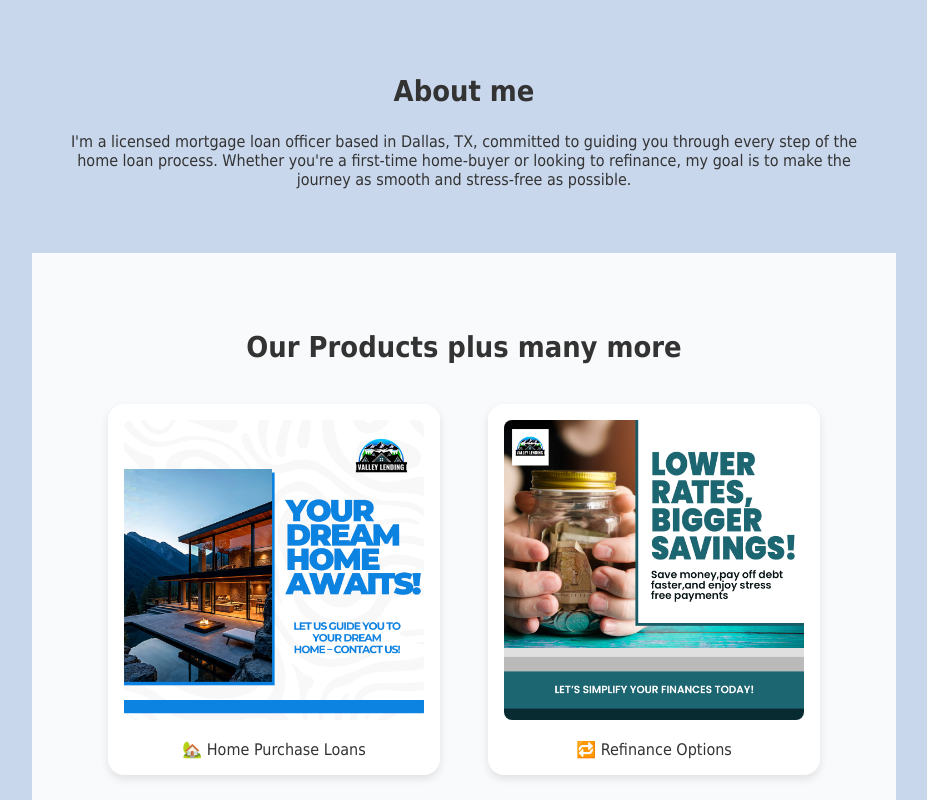
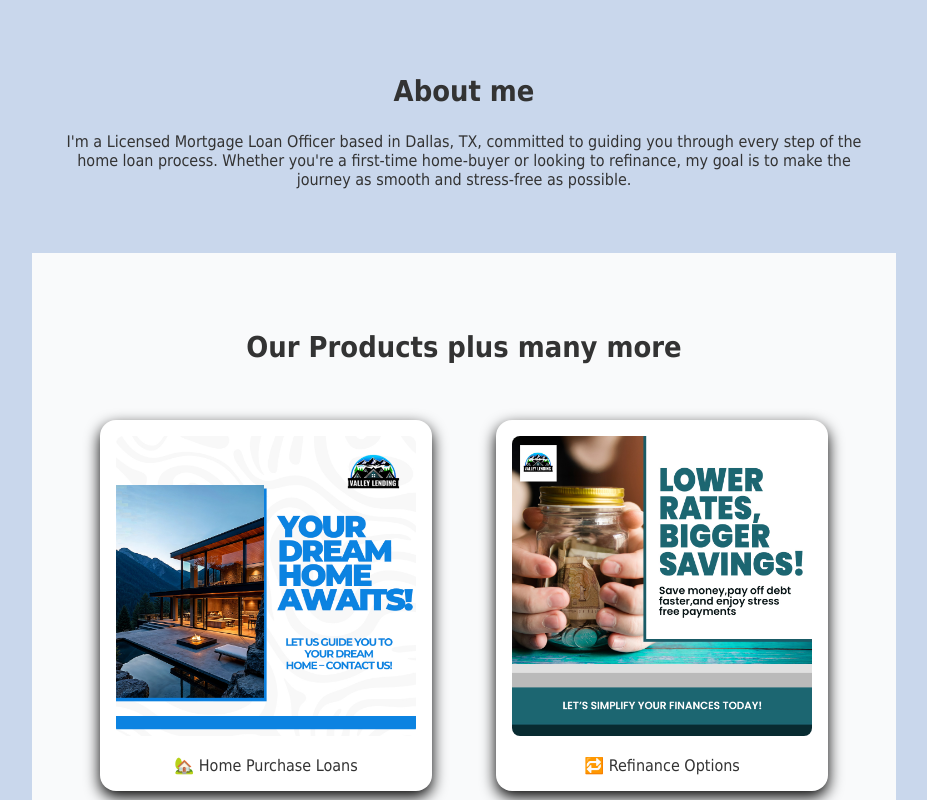
Before and after one commit to Joaquin95/Valley-Lending-Portfolio, a React (Create React App) app: page / in a window 1280 px wide. Shown: the part 1400-2200 px from the top of the page, without its empty margins (176-1103 px from the left). Built offline with nearby package versions, Linux system fonts and the light colour scheme.

Commit message:
updated styling of cards

```diff
--- a/src/App.css
+++ b/src/App.css
@@ -95,27 +95,43 @@ body {
 
 .service-list {
   display: flex;
-  justify-content: space-around;
+  justify-content: center;
   flex-wrap: wrap;
-  gap: 1rem;
+  gap: 2rem;
+  padding: 1rem;
 }
 
 .service-card {
-   background-color: #fff;
+  background-color: #ffffff;
   border-radius: 1rem;
-  box-shadow: 0 4px 8px rgba(0, 0, 0, 0.1);
+  box-shadow: 0 6px 15px rgba(0, 0, 0, 1.1);
   padding: 1rem;
   text-align: center;
   width: 300px;
   margin: 1rem;
+  transition: transform 0.3s ease, box-shadow 0.3s ease;
+}
+.service-card p {
+  font-size: 1.1rem;
+  color: #333;
+  font-weight: 600;
 }
 
 .service-img {
   width: 100%;
   height: auto;
+  object-fit: cover;
   border-radius: 0.5rem;
   margin-bottom: 1rem;
 }
+.service-card:hover {
+  transform: translateY(-8px);
+  box-shadow: 0 10px 20px rgba(0, 0, 0, 0.2);
+}
+.service-card:hover .service-img{
+  transform: scale(1.05);
+}
+
 .service-list {
   display: flex;
   flex-wrap: wrap;
--- a/src/ValleyLandingPage.jsx
+++ b/src/ValleyLandingPage.jsx
@@ -43,7 +43,7 @@ const ValleyLandingPage = () => {
       <section id="about" className="about">
         <h3>About me</h3>
         <p>
-          I'm a licensed mortgage loan officer based in Dallas, TX, committed to
+          I'm a Licensed Mortgage Loan Officer based in Dallas, TX, committed to
           guiding you through every step of the home loan process. Whether
           you're a first-time home-buyer or looking to refinance, my goal is to
           make the journey as smooth and stress-free as possible.
```
